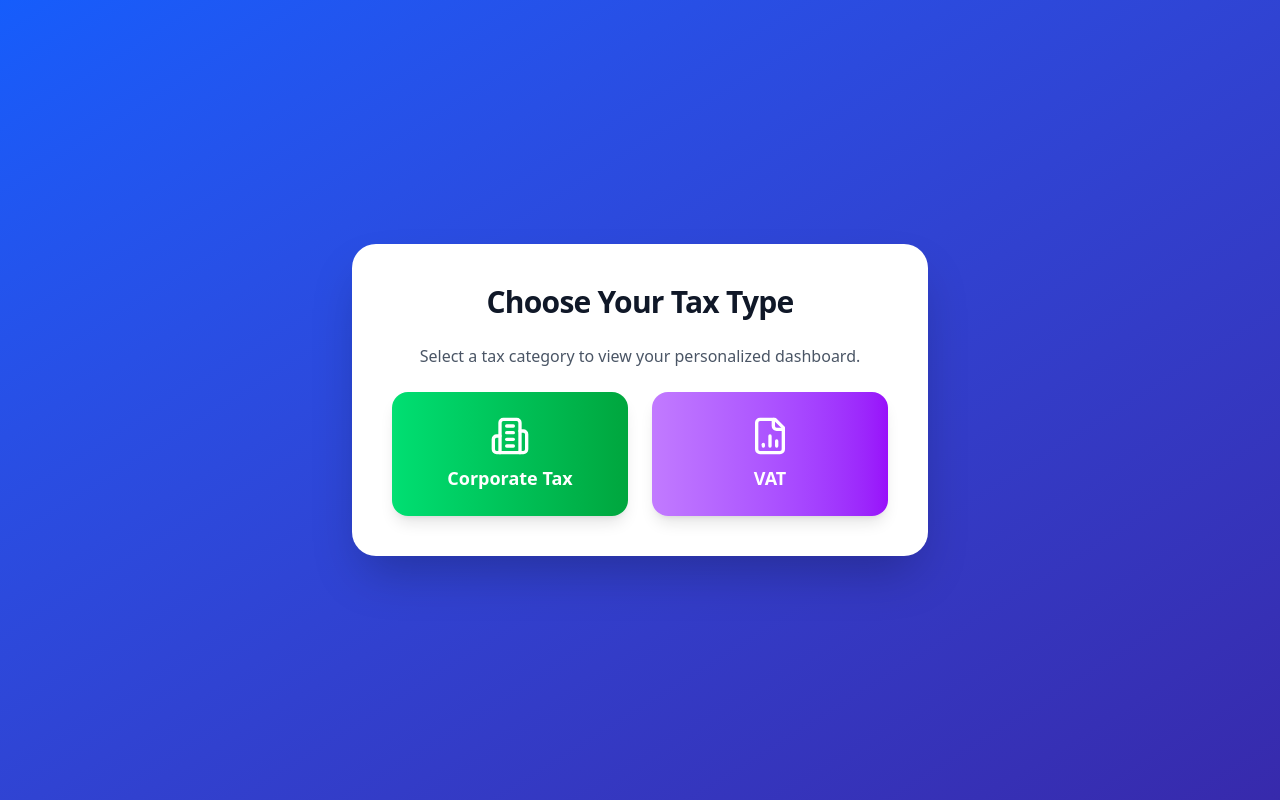
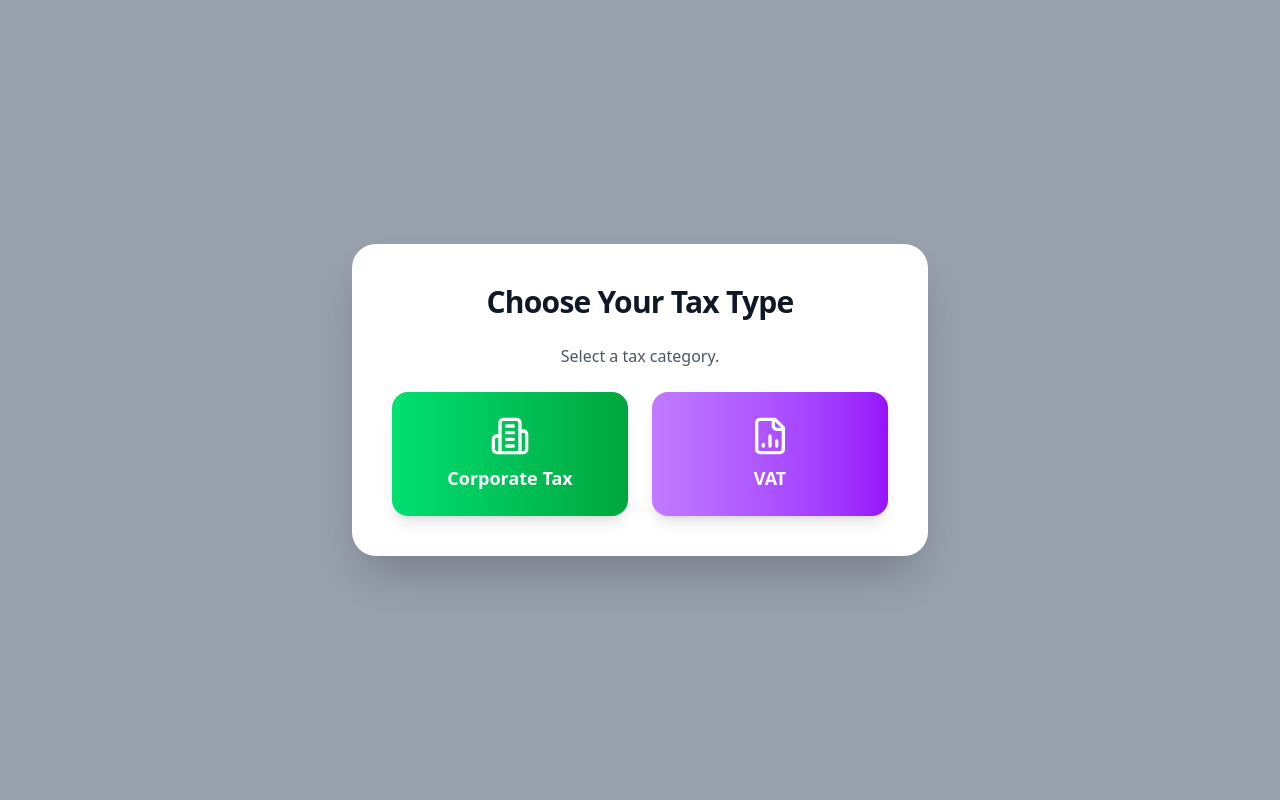
Before and after one commit to shagi09/TaxCollector-platform, a Next.js app in the folder my-app/: page /category in a window 1280 px wide. Built offline with nearby package versions, Linux system fonts and the light colour scheme.

Commit message:
category page modified

```diff
--- a/my-app/app/category/page.tsx
+++ b/my-app/app/category/page.tsx
@@ -12,7 +12,7 @@ export default function TaxSelector() {
   };
 
   return (
-    <div className="min-h-screen bg-gradient-to-br from-blue-600 to-indigo-800 flex items-center justify-center p-6 text-white">
+    <div className="min-h-screen bg-gray-400  flex items-center justify-center p-6 text-white">
       <motion.div
         initial={{ opacity: 0, scale: 0.95 }}
         animate={{ opacity: 1, scale: 1 }}
@@ -20,7 +20,7 @@ export default function TaxSelector() {
         className="bg-white text-gray-900 rounded-3xl shadow-2xl p-10 max-w-xl w-full text-center space-y-6"
       >
         <h1 className="text-3xl font-extrabold tracking-tight">Choose Your Tax Type</h1>
-        <p className="text-gray-600">Select a tax category to view your personalized dashboard.</p>
+        <p className="text-gray-600">Select a tax category.</p>
         <div className="grid grid-cols-1 sm:grid-cols-2 gap-6">
           <motion.div
             whileHover={{ scale: 1.05 }}
```
